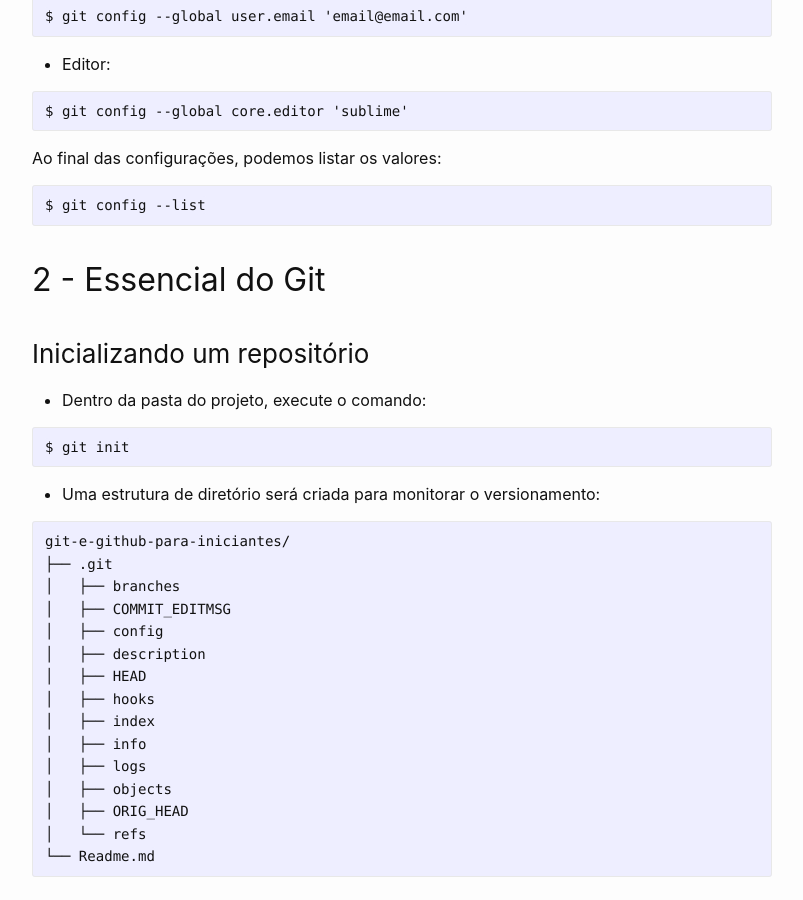
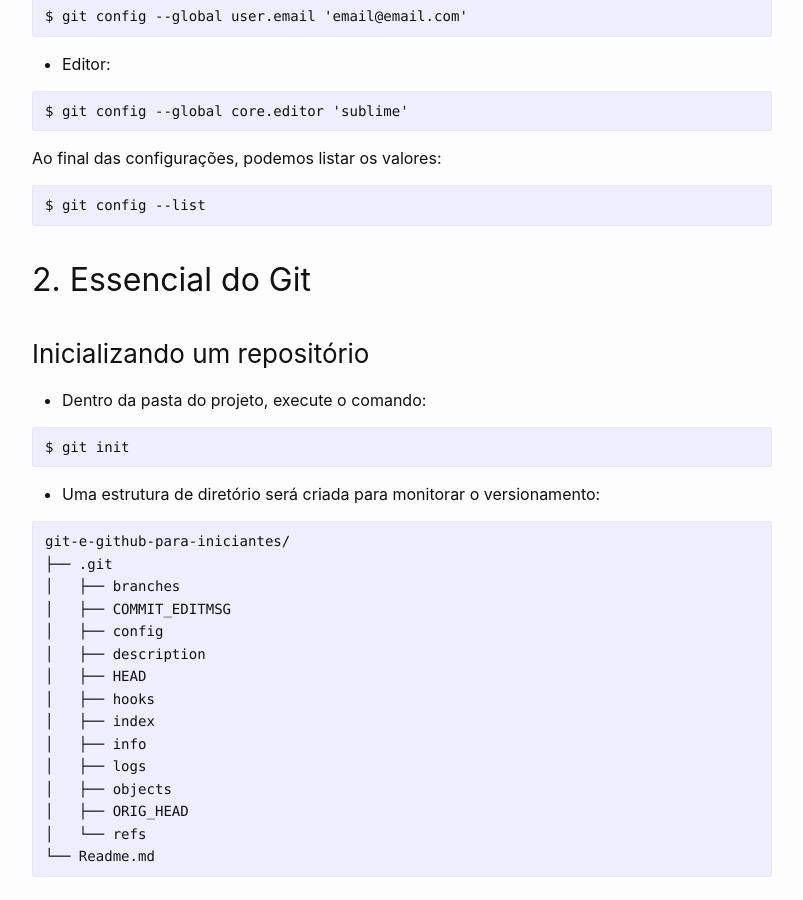
Before and after one commit to learnermap/learnermap.github.io, a Jekyll site: the page built from _posts/2023-02-18-aprendendo-git-github.md, in a window 1280 px wide and 900 px high, scrolled down 1341 px. Shown: the whole window, without its empty margins (238-1041 px from the left). Built offline with Jekyll 4.4.1, drawn with Linux system fonts in a browser that asks for light colours; comment, search, counter and statistics services are not loaded; part of the change alters nothing that is shown.

````diff
--- a/_posts/2023-02-18-aprendendo-git-github.md
+++ b/_posts/2023-02-18-aprendendo-git-github.md
@@ -15,10 +15,10 @@ O Github é uma plataforma na web que utiliza o Git como base. Com ele é possí
 
 1. [Instalando e configurando o Git](#1-configrando-o-git)
 2. [Essencial do Git](#2-essencial-do-git)
-3. [Repositórios Remotos](#3-repositorios-remotos)
-4. [Ramificação](#4-ramificacao)
+3. [Repositórios Remotos](#3-repositórios-remotos)
+4. [Ramificação](#4-ramificação)
 5. [Extras](#5-extras)
-6. [Configurar múltiplas contas Git no mesmo computador](#6-configurar-multiplas-contas-no-mesmo-computador)
+6. [Configurar múltiplas contas Git no mesmo computador](#6-configurar-múltiplas-contas-git-no-mesmo-computador)
 
 ## Links úteis
 
@@ -68,7 +68,7 @@ Ao final das configurações, podemos listar os valores:
 $ git config --list
 ```
 
-## 2 - Essencial do Git
+## 2. Essencial do Git
 
 ### Inicializando um repositório
 
````
